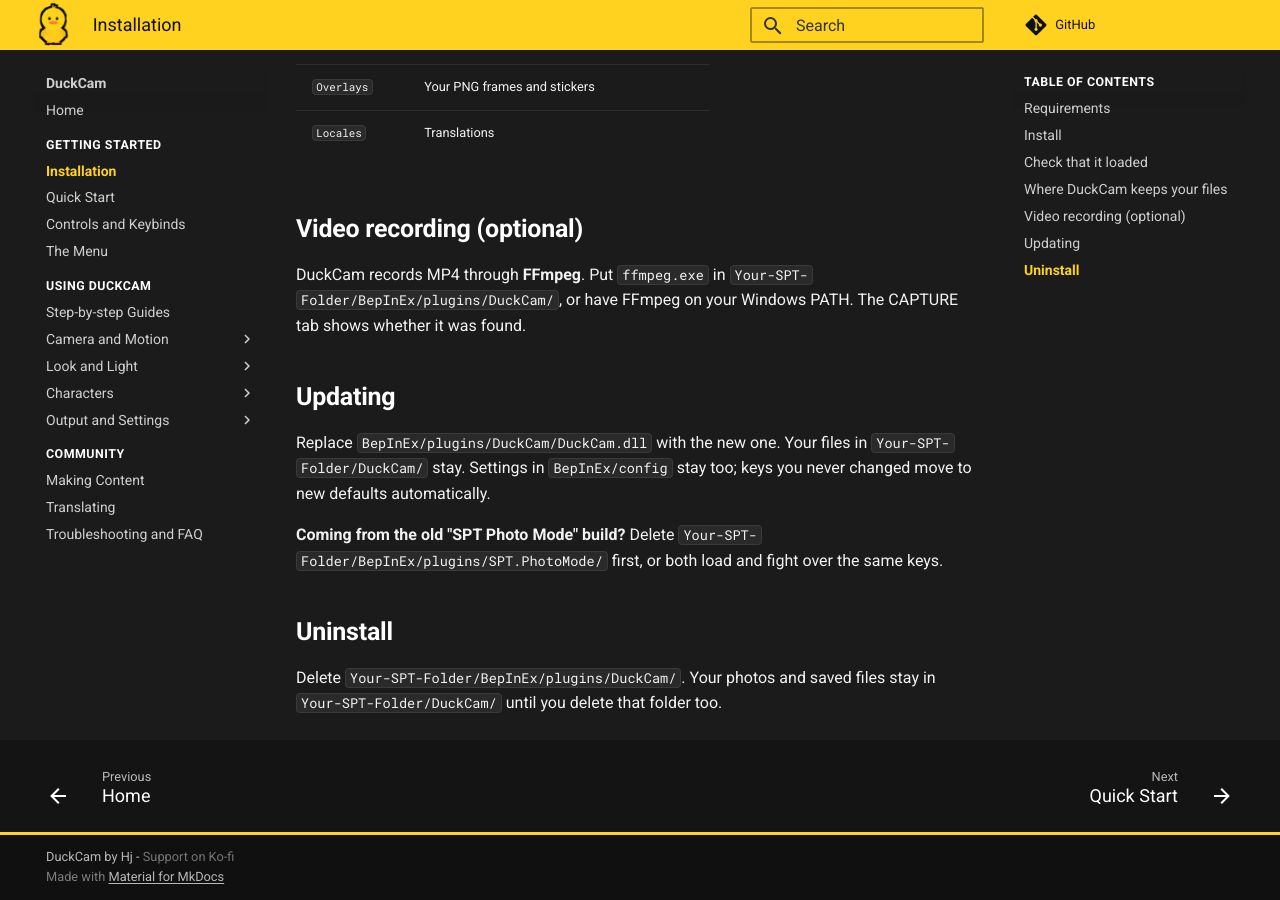
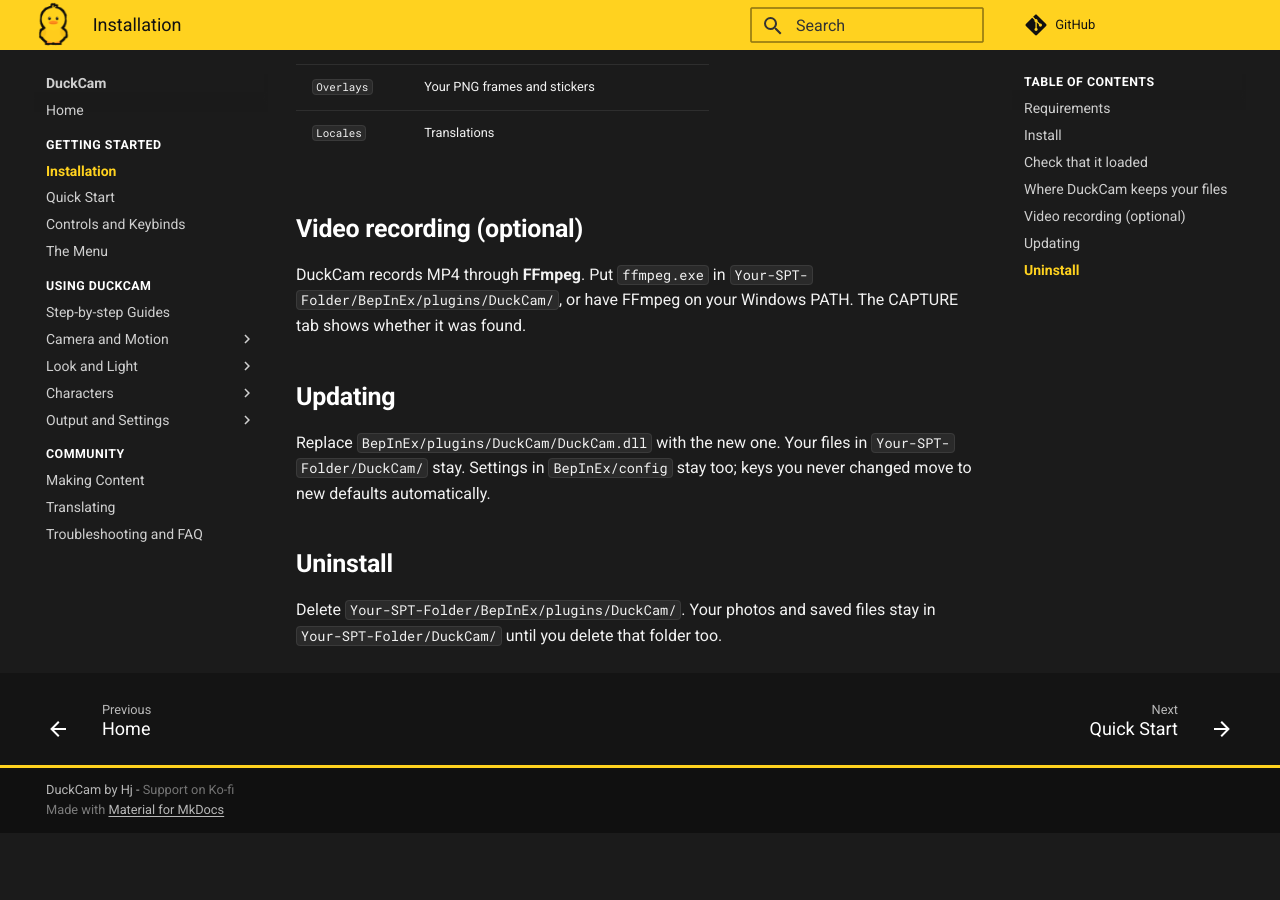
Before and after one commit to hjal-dev/DuckCam, an MkDocs documentation site: the page built from website/pages/Installation.md, in a window 1280 px wide and 900 px high, scrolled down 2028 px. Built offline with MkDocs 1.6.1 and Material for MkDocs 9.7.7, drawn with Linux system fonts in a browser that asks for light colours; comment, search, counter and statistics services are not loaded; after the commit the page ends 2861 px from its top, so only the background shows below that.

Commit message:
Website Changes Removed the mention of the old "SPT Photo Mode" from Beta Tests + Added a zoom tip

```diff
--- a/website/pages/Installation.md
+++ b/website/pages/Installation.md
@@ -57,8 +57,6 @@ DuckCam records MP4 through **FFmpeg**. Put `ffmpeg.exe` in `Your-SPT-Folder/Bep
 
 Replace `BepInEx/plugins/DuckCam/DuckCam.dll` with the new one. Your files in `Your-SPT-Folder/DuckCam/` stay. Settings in `BepInEx/config` stay too; keys you never changed move to new defaults automatically.
 
-**Coming from the old "SPT Photo Mode" build?** Delete `Your-SPT-Folder/BepInEx/plugins/SPT.PhotoMode/` first, or both load and fight over the same keys.
-
 ## Uninstall
 
 Delete `Your-SPT-Folder/BepInEx/plugins/DuckCam/`. Your photos and saved files stay in `Your-SPT-Folder/DuckCam/` until you delete that folder too.
```
Also changed, not shown: website/pages/Camera.md (+2 -0 lines).
